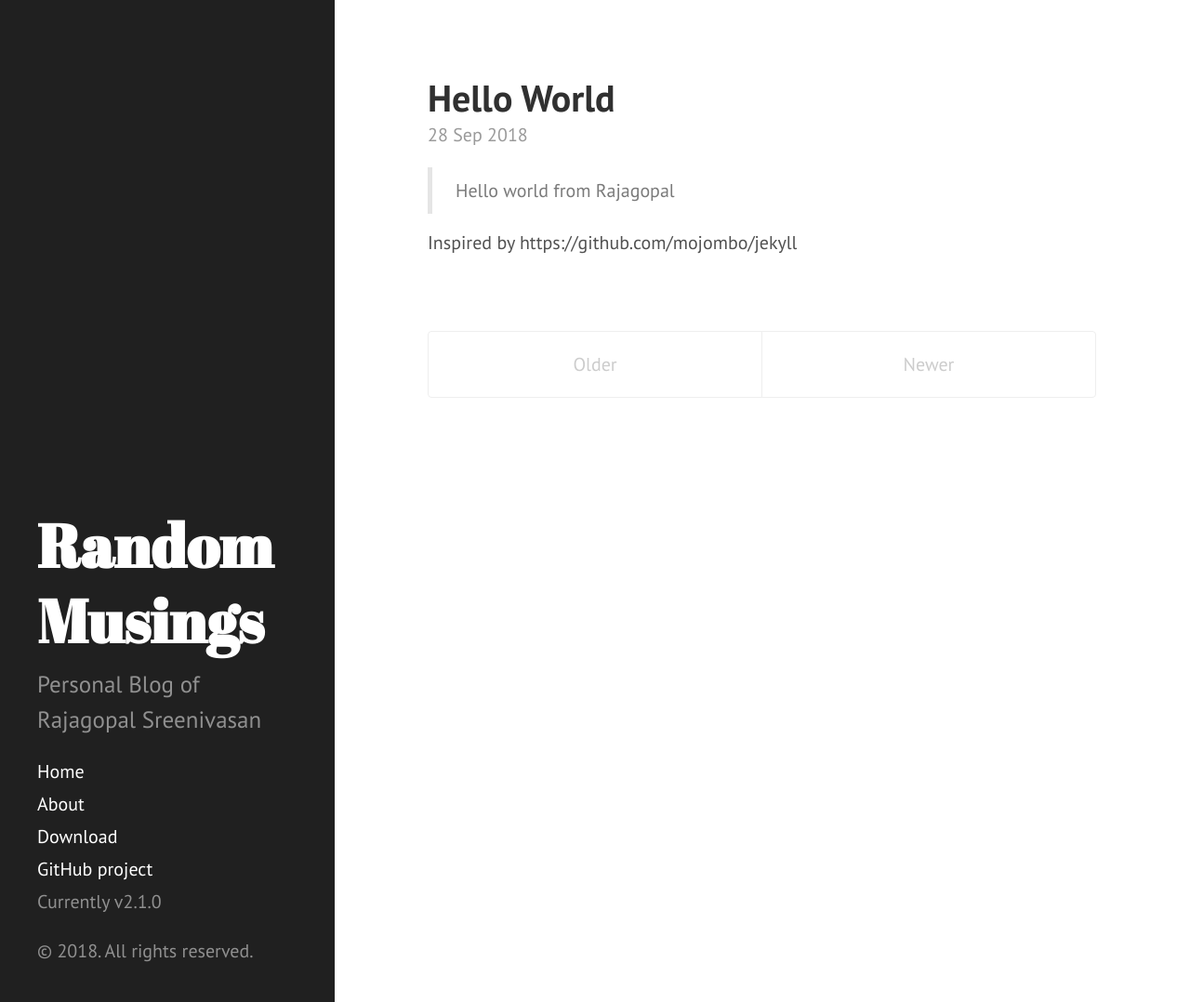
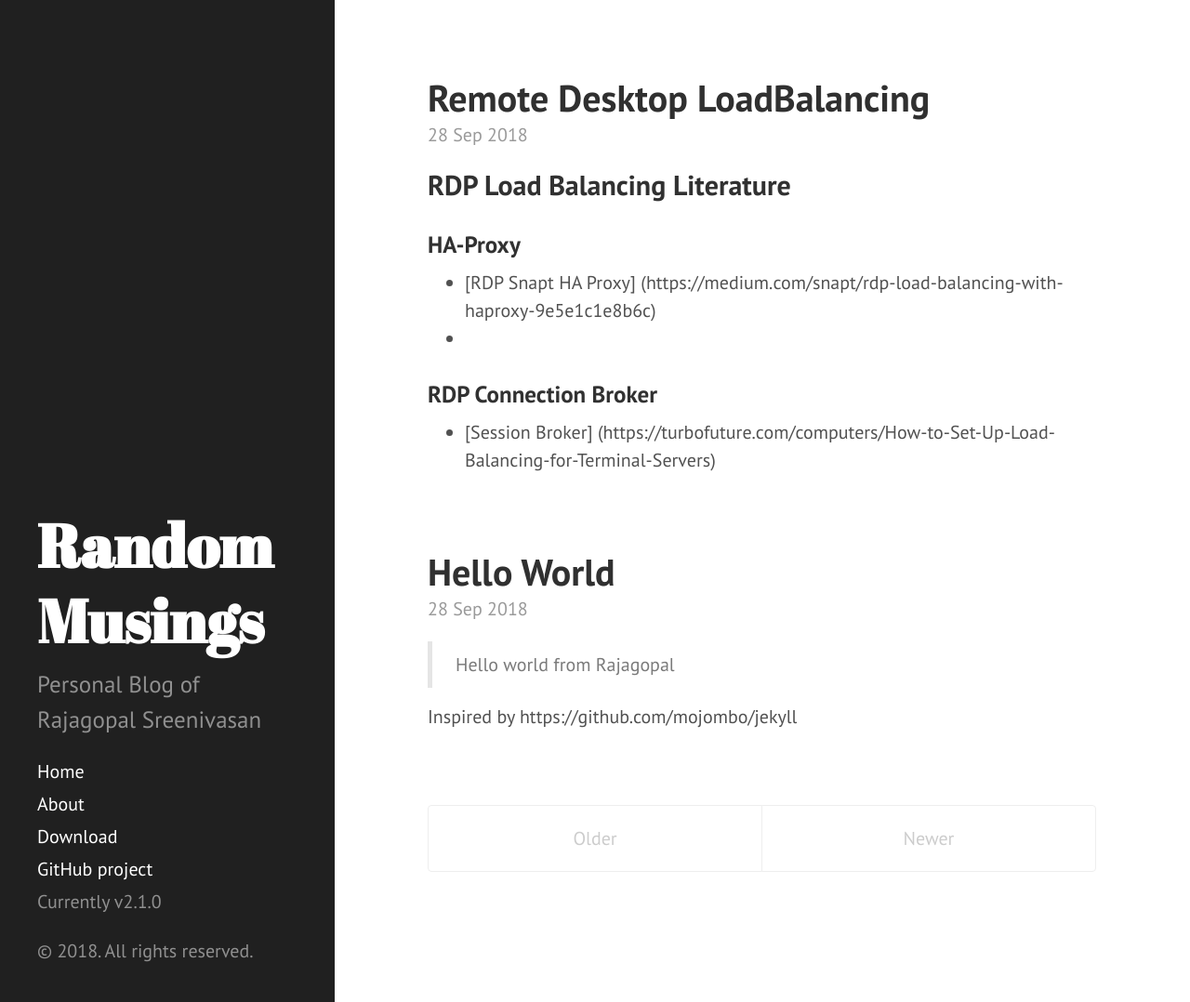
Before and after one commit to rajsreen/rajsreen_old.github.io, a Jekyll site: the page built from index.html, in a window 1280 px wide and 1078 px high. Shown: the whole window at 93% size. Built offline with Jekyll 4.4.1, drawn with Linux system fonts in a browser that asks for light colours; Markdown is read by kramdown in place of the engine named in the settings; the list of posts is cut into pages by our own code.

Commit message:
RDP post

```diff
--- /dev/null
+++ b/_posts/2018-09-28-rdp.md
@@ -0,0 +1,12 @@
+---
+layout: post
+title: Remote Desktop LoadBalancing
+---
+
+## RDP Load Balancing Literature
+### HA-Proxy
+- [RDP Snapt HA Proxy] (https://medium.com/snapt/rdp-load-balancing-with-haproxy-9e5e1c1e8b6c)
+-
+
+### RDP Connection Broker
+- [Session Broker] (https://turbofuture.com/computers/How-to-Set-Up-Load-Balancing-for-Terminal-Servers)
```
Also changed, not shown: about.md (+1 -0 lines).
